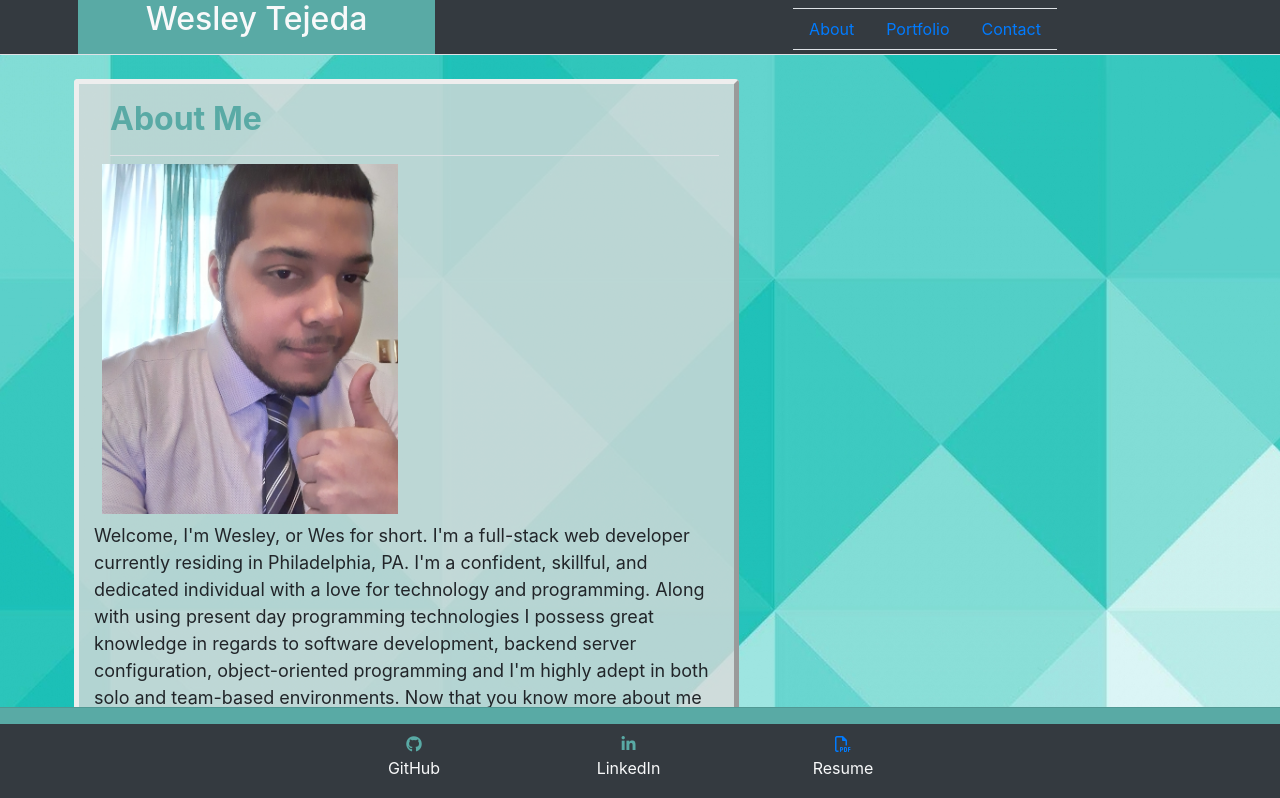
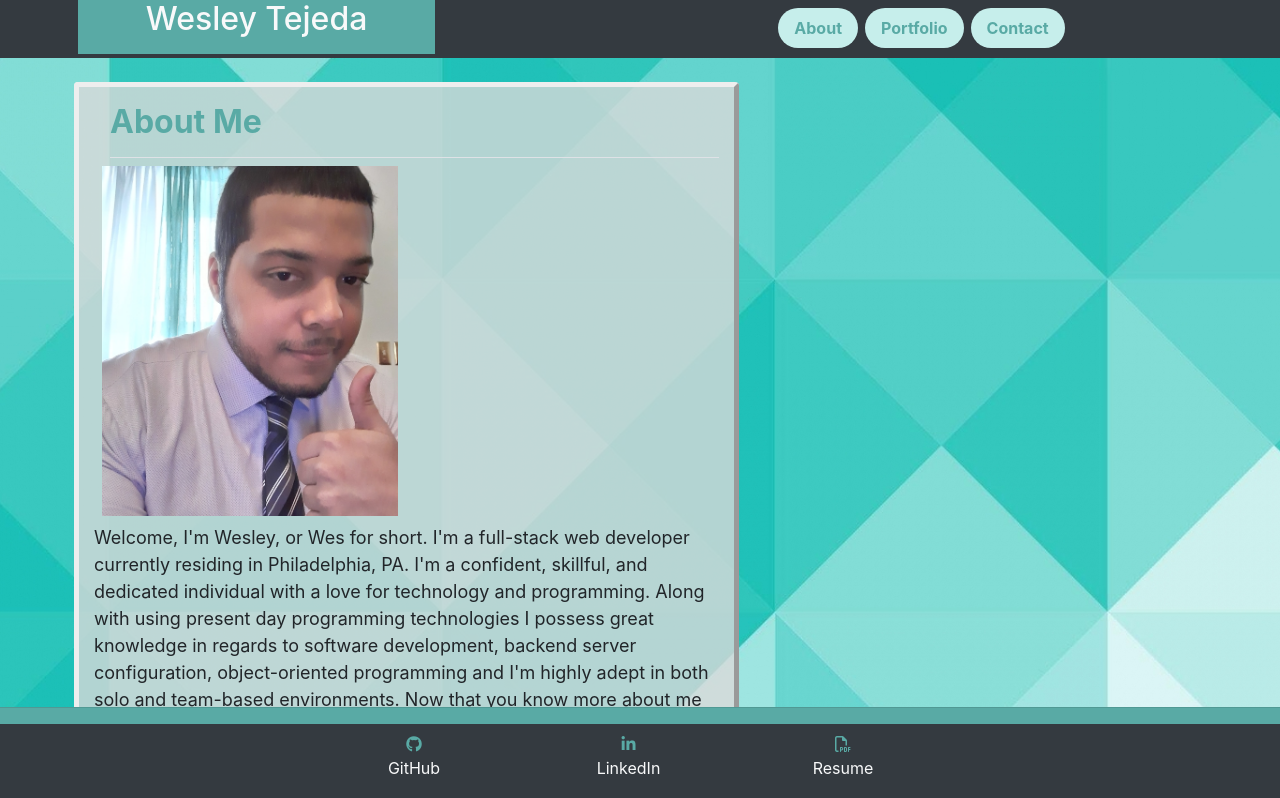
Before and after one commit to WesleyTejeda/react-portfolio, a React (Create React App) app in the folder client/: page / in a window 1280 px wide. Shown: the top 798 px of the page. Built offline with nearby package versions, Linux system fonts and the light colour scheme.

Commit message:
Updated navbar and styling

```diff
--- a/client/src/App.css
+++ b/client/src/App.css
@@ -35,6 +35,22 @@
   to {
     transform: rotate(360deg);
   }
+}
+.navImg {
+  background-color: rgb(198, 238, 235);
+  border-radius: 100px 100px 100px 100px;
+  margin-right: 7px;
+  margin-bottom: 10px;
+}
+
+.navImg:hover {
+  background-color: #61dafb;
+  transform: rotate(1deg);
+}
+
+a {
+  color: #59aaa5;
+  font-weight: bold;
 }
 
 .bgLightBlue {
--- a/client/src/components/NavTab/navTab.js
+++ b/client/src/components/NavTab/navTab.js
@@ -5,7 +5,7 @@ export default function NavTab() {
     const location = useLocation();
 
     return (
-        <header className="bg-dark border-bottom">
+        <header className="bg-dark">
             <nav>
                 <div className="container">
                     <section className="row justify-content-between">
@@ -14,17 +14,17 @@ export default function NavTab() {
                         </section>
                         <section className="justify-content-end col-lg-6 col-md-6 col-xs-12">
                             <ul className="nav justify-content-center mt-2">
-                                <li className="nav-item border-top border-bottom aTextWhite">
+                                <li className="nav-item aTextWhite navImg">
                                 <Link to="/" className={location.pathname === "/" ? "nav-link active" : "nav-link"}>
                                     About
                                 </Link>
                                 </li>
-                                <li className="nav-item border-top border-bottom aTextWhite">
+                                <li className="nav-item aTextWhite navImg">
                                 <Link to="/portfolio" className={location.pathname === "/portfolio" ? "nav-link active" : "nav-link"}>
                                     Portfolio
                                 </Link>
                                 </li>
-                                <li className="nav-item border-top border-bottom aTextWhite">
+                                <li className="nav-item aTextWhite navImg">
                                 <Link to="/contact" className={location.pathname === "/contact" ? "nav-link active" : "nav-link"}>
                                     Contact
                                 </Link>
```
